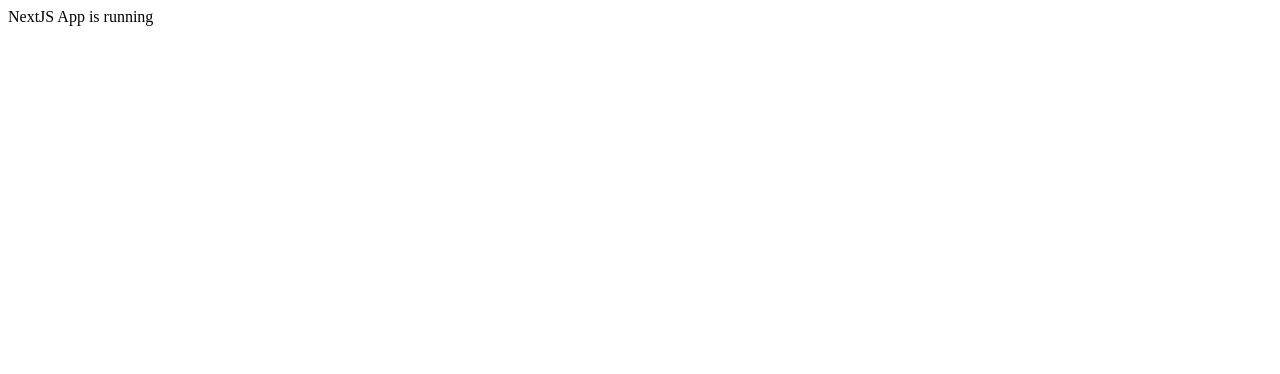
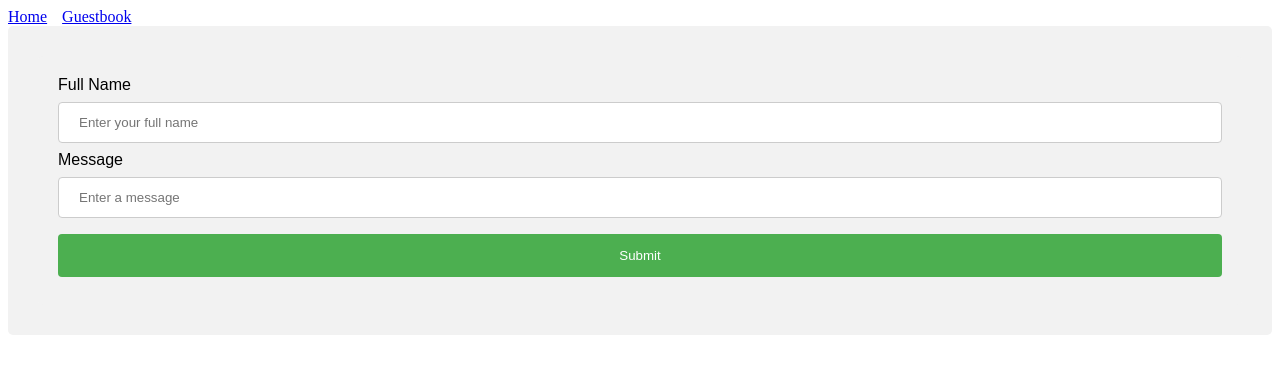
Before and after one commit to dankurfirst/nextjs-guestbook-challenge, a Next.js app in the folder nextjs-challenge-boilerplate-master 2/: page / in a window 1280 px wide. Shown: the top 374 px of the page. Built offline with nearby package versions, Linux system fonts and the light colour scheme.

Commit message:
gitignore, components

```diff
--- /dev/null
+++ b/nextjs-challenge-boilerplate-master 2/components/GuestForm.js
@@ -0,0 +1,173 @@
+import Router from 'next/router'
+import { Formik, ErrorMessage } from 'formik'
+
+const divStyle = {
+  margin: '10px'
+}
+
+const errorMessage = {
+  width: '100%',
+  color: 'red',
+  margin: '0px 0px 15px 0px',
+  fontFamily: 'Arial'
+}
+
+const Basic = (props) => (
+  <div>
+    <div style={divStyle}>
+      <Formik
+        initialValues={{ name: '', message: '' }}
+        validate={values => {
+          let errors = {}
+          if (!values.name) {
+            errors.name = 'Required'
+          }
+          if (!values.message) {
+            errors.message = 'Required'
+          }
+          return errors
+        }}
+        onSubmit={(values, { setSubmitting }) => {
+          props.handleSubmit(values).then(function (response) {
+            setSubmitting(false)
+            Router.push(`/guestbook`)
+            // if (response.status === 'success') {
+            //   Router.push(`/guestbook`)
+            // }
+          })
+        }}
+      >
+        {({
+          values,
+          handleChange,
+          handleBlur,
+          handleSubmit,
+          isSubmitting
+        }) => (
+          <form onSubmit={handleSubmit}>
+            <label htmlFor='name'>Full Name</label>
+            <input
+              type='text'
+              name='name'
+              placeholder='Enter your full name'
+              onChange={handleChange}
+              onBlur={handleBlur}
+              value={values.name}
+            />
+            <ErrorMessage component='div' name='name' style={errorMessage} />
+            <label htmlFor='name'>Message</label>
+            <input
+              type='text'
+              name='message'
+              placeholder='Enter a message'
+              onChange={handleChange}
+              onBlur={handleBlur}
+              value={values.message}
+            />
+            <ErrorMessage component='div' name='message' style={errorMessage} />
+            <input type='submit' value='Submit' disabled={isSubmitting} />
+          </form>
+        )}
+      </Formik>
+      <style jsx>{`
+        .error-messages {
+          width: 100%;
+          color: red;
+        }
+
+        .submit-error-messages {
+          width: 100%;
+          color: red;
+        }
+
+        input[type=text], select {
+          width: 100%;
+          padding: 12px 20px;
+          margin: 8px 0;
+          display: inline-block;
+          border: 1px solid #ccc;
+          border-radius: 4px;
+          box-sizing: border-box;
+        }
+
+        input[type=submit] {
+          width: 100%;
+          background-color: #4CAF50;
+          color: white;
+          padding: 14px 20px;
+          margin: 8px 0;
+          border: none;
+          border-radius: 4px;
+          cursor: pointer;
+        }
+
+        input[type=submit]:hover {
+          background-color: #45a049;
+        }
+
+        .simple-form {
+          display: flex;
+          overflow-y: scroll;
+          padding-bottom: 1.25rem;
+        }
+
+        .simple-form input {
+          margin: 0 .25rem;
+          min-width: 125px;
+          border: 1px solid #eee;
+          border-left: 3px solid;
+          border-radius: 5px;
+          transition: border-color .5s ease-out;
+        }
+
+        .simple-form input:optional {
+          border-left-color: #999;
+        }
+
+        .simple-form input:required {
+          border-left-color: palegreen;
+        }
+
+        .simple-form input:invalid {
+          border-left-color: salmon;
+        }
+
+        div {
+          border-radius: 5px;
+          background-color: #f2f2f2;
+          padding: 20px;
+          width: '100%',
+          marginTop: '10px'
+        }
+
+        h1, a {
+          font-family: "Arial";
+        }
+
+        label {
+          font-family: "Arial";
+        }
+
+        ul {
+          padding: 0;
+        }
+
+        li {
+          list-style: none;
+          margin: 5px 0;
+        }
+
+        a {
+          text-decoration: none;
+          color: blue;
+        }
+
+        a:hover {
+          opacity: 0.6;
+        }
+      `}</style>
+    </div>
+  </div>
+)
+
+  export default Basic
--- /dev/null
+++ b/nextjs-challenge-boilerplate-master 2/components/Header.js
@@ -0,0 +1,18 @@
+import Link from 'next/link'
+
+const linkStyle = {
+  marginRight: 15
+}
+
+const Header = () => (
+  <div>
+    <Link href="/">
+      <a style={linkStyle}>Home</a>
+    </Link>
+    <Link href="/guestbook">
+      <a style={linkStyle}>Guestbook</a>
+    </Link>
+  </div>
+)
+
+export default Header
--- a/nextjs-challenge-boilerplate-master 2/pages/index.js
+++ b/nextjs-challenge-boilerplate-master 2/pages/index.js
@@ -1,3 +1,25 @@
+import Basic from '../components/GuestForm'
+import Header from '../components/Header'
+const axios = require('axios')
+
+async function handleSubmit (values) {
+  let data = values
+
+  const response = axios.post('/api/guestbook', data)
+    .then(function (response) {
+      return response
+    })
+    .catch(function (error) {
+      return error
+    })
+
+  return response
+}
+
+
 export default () => (
-  <div>NextJS App is running</div>
+  <div>
+    <Header/>
+    <Basic handleSubmit={handleSubmit}/>
+  </div>
 )
```
Also changed, not shown: nextjs-challenge-boilerplate-master 2/components/Message.js (added, +24 -0 lines), nextjs-challenge-boilerplate-master 2/pages/guestbook.js (added, +58 -0 lines), 1 other file (tests, documents, lock files or other folders).
